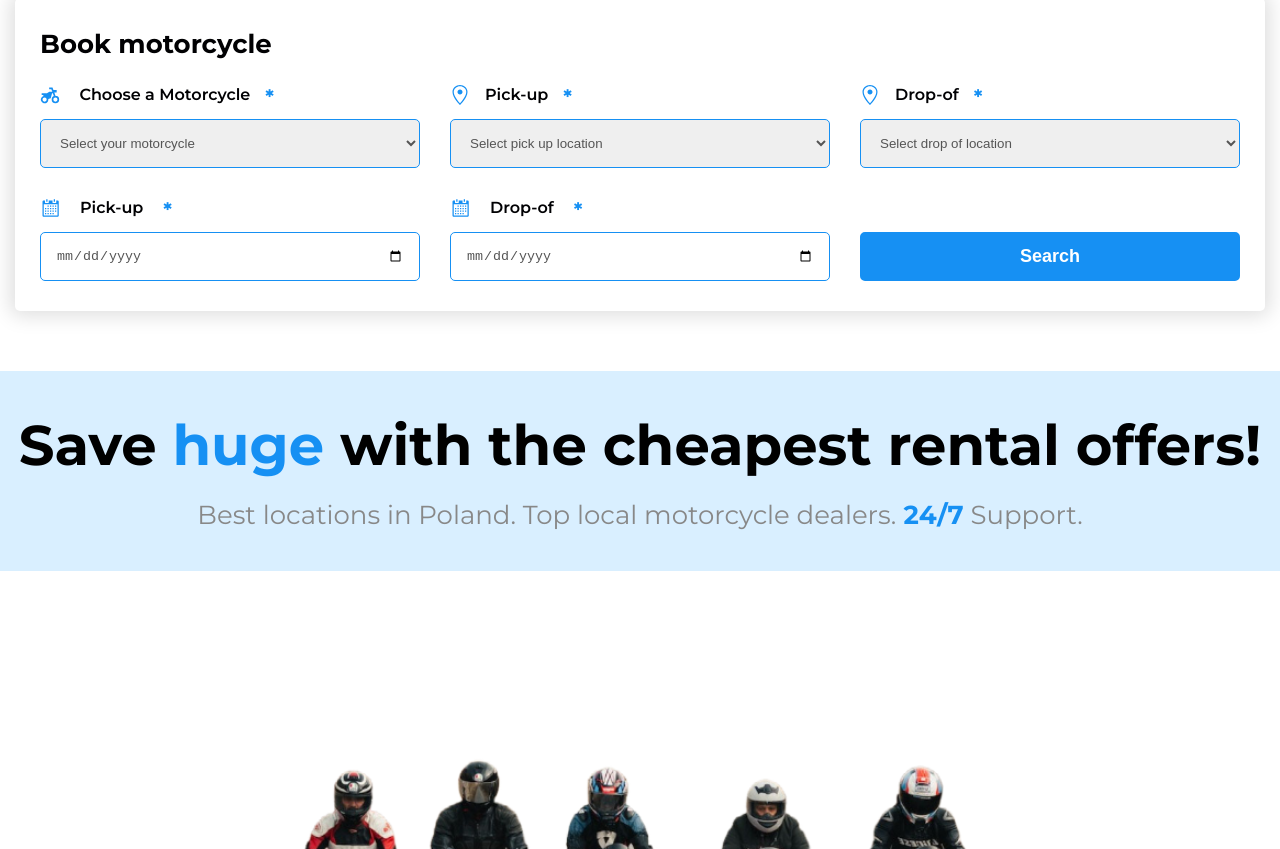
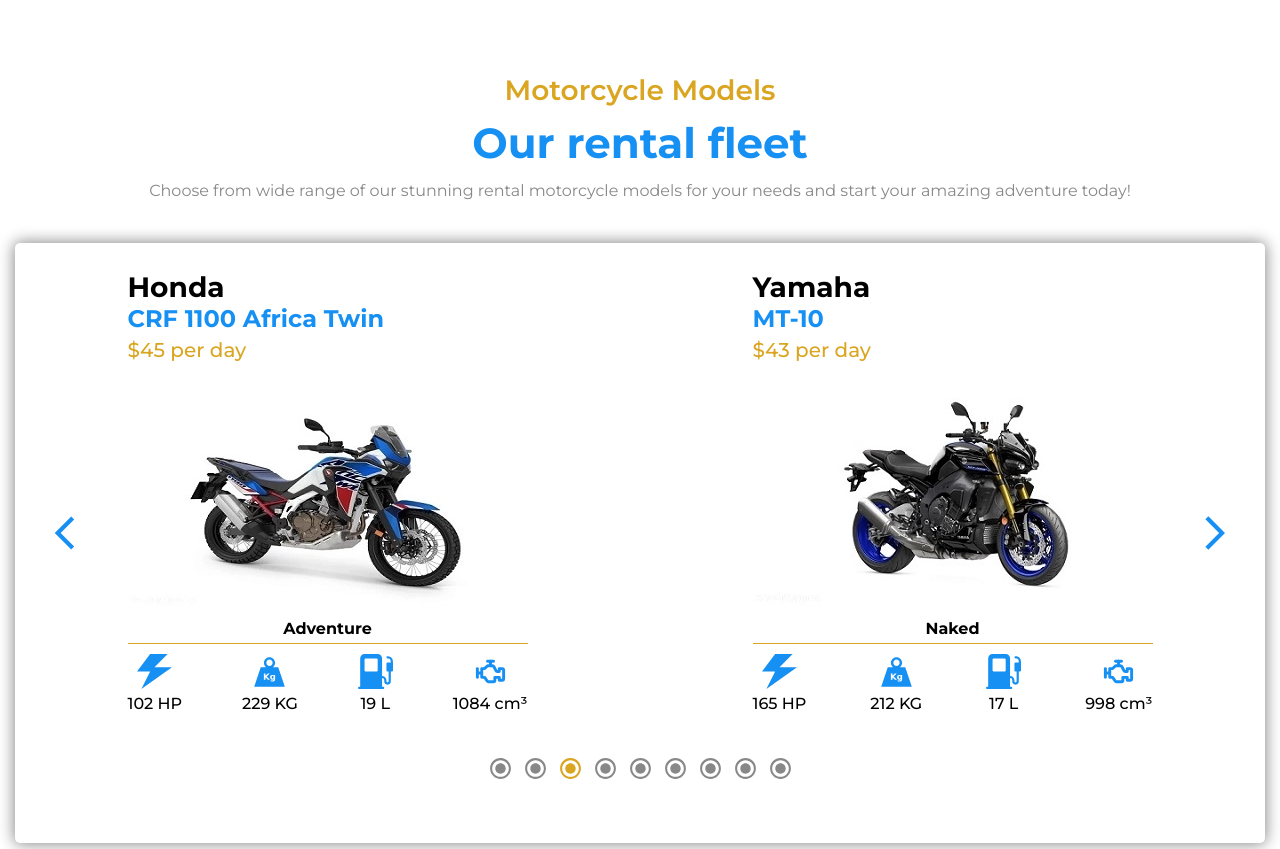
Before and after one commit to MattFvnDev/Moto_Rental, a React (Vite) app: page / in a window 1280 px wide. Shown: the part 1411-2260 px from the top of the page. Built offline with nearby package versions, Linux system fonts and the light colour scheme.

Commit message:
Developing pick-up section with carousel component and functionality.

```diff
--- /dev/null
+++ b/src/components/Carousel/Carousel.jsx
@@ -0,0 +1,98 @@
+import React, { useEffect, useState } from "react"
+import style from "./Carousel.module.css"
+import { CarouselItem } from "../index"
+import { motorcycleModels } from "../../constants"
+import {
+  MdOutlineArrowBackIos,
+  MdOutlineArrowForwardIos,
+  MdRadioButtonChecked,
+} from "react-icons/md"
+
+const Carousel = () => {
+  const [currentIndex, setCurrentIndex] = useState(0)
+  const [autoPlay, setAutoPlay] = useState(true)
+  let timeOut = null
+
+  useEffect(() => {
+    timeOut =
+      autoPlay &&
+      setTimeout(() => {
+        goForward()
+      }, 2500)
+  })
+
+  const goBackward = () => {
+    const isFirstItem = currentIndex === 0
+    const newIndex = isFirstItem
+      ? motorcycleModels.length - 1
+      : currentIndex - 1
+    setCurrentIndex(newIndex)
+  }
+  const goForward = () => {
+    const isLastItem = currentIndex === motorcycleModels.length - 1
+    const newIndex = isLastItem ? 0 : currentIndex + 1
+    setCurrentIndex(newIndex)
+  }
+
+  const goItem = (index) => {
+    setCurrentIndex(index)
+  }
+
+  return (
+    <div
+      className={style.Carousel}
+      onMouseEnter={() => {
+        setAutoPlay(false)
+        clearTimeout(timeOut)
+      }}
+      onMouseLeave={() => {
+        setAutoPlay(true)
+      }}
+    >
+      <div
+        className={style.Carousel__Inner}
+        style={{ transform: `translate(-${currentIndex * 100}%)` }}
+      >
+        {motorcycleModels.map((item) => {
+          return <CarouselItem item={item} {...item} />
+        })}
+      </div>
+
+      <div className={style.Carousel__Buttons}>
+        <button className={style.Left_Arrow} onClick={goBackward}>
+          <span>
+            <MdOutlineArrowBackIos size={40} style={{ color: "#1690f3" }} />
+          </span>
+        </button>
+        <div className={style.Radio__Buttons}>
+          {motorcycleModels.map((item, index) => {
+            return (
+              <button
+                key={item}
+                className={style.Radio_Indicator}
+                onClick={() => goItem(index)}
+              >
+                <span
+                  className={`${
+                    index === currentIndex
+                      ? `${style.Indicator_Active}`
+                      : `${style.Indicator}`
+                  }`}
+                >
+                  <MdRadioButtonChecked size={25} />
+                </span>
+              </button>
+            )
+          })}
+        </div>
+        <button className={style.Right_Arrow} onClick={goForward}>
+          <span>
+            <MdOutlineArrowForwardIos size={40} style={{ color: "#1690f3" }} />
+          </span>
+        </button>
+      </div>
+    </div>
+  )
+}
+
+export default Carousel
--- /dev/null
+++ b/src/components/Carousel/Carousel.module.css
@@ -0,0 +1,98 @@
+.Carousel {
+  overflow: hidden;
+  width: 29rem;
+  display: flex;
+  flex-direction: column;
+  justify-content: center;
+  position: relative;
+  margin: auto;
+  box-shadow: 0 0 15px 1px #888888;
+  border-radius: 5px;
+}
+
+.Carousel__Inner {
+  white-space: nowrap;
+  transition: transform 0.4s;
+}
+
+.Carousel__Buttons {
+  background: none;
+  border: none;
+  margin-top: 1rem;
+  padding: 0.5rem;
+  display: flex;
+  justify-content: center;
+}
+
+.Left_Arrow {
+  position: absolute;
+  top: 40%;
+  left: 0;
+  z-index: 1;
+  cursor: pointer;
+  background: none;
+  border: none;
+}
+
+.Right_Arrow {
+  z-index: 1;
+  position: absolute;
+  cursor: pointer;
+  background: none;
+  border: none;
+  top: 40%;
+  right: 0;
+}
+
+.Radio__Buttons {
+  display: flex;
+  justify-content: space-between;
+  align-items: center;
+  margin-bottom: 1rem;
+  gap: 0.5rem;
+}
+
+.Radio_Indicator {
+  border: none;
+  cursor: pointer;
+  background: none;
+}
+
+.Indicator_Active {
+  color: #daa520;
+}
+
+.Indicator {
+  color: #888888;
+}
+
+@media screen and (width>= 800px) {
+  .Carousel {
+    width: 100%;
+    height: 60rem;
+  }
+  .Radio__Buttons {
+    margin-top: 6rem;
+    gap: 1rem;
+  }
+  .Carousel__Inner {
+    max-width: 50%;
+  }
+  .Left_Arrow {
+    left: 1rem;
+    top: 45%;
+  }
+  .Right_Arrow {
+    right: 1rem;
+    top: 45%;
+  }
+}
+
+@media screen and (width>= 1150px) {
+  .Left_Arrow {
+    left: 3rem;
+  }
+  .Right_Arrow {
+    right: 3rem;
+  }
+}
--- /dev/null
+++ b/src/components/CarouselItem/CarouselItem.jsx
@@ -0,0 +1,56 @@
+import React from "react"
+import style from "./CarouselItem.module.css"
+import { ImPower } from "react-icons/im"
+import { GiWeight } from "react-icons/gi"
+import { BsFuelPumpFill } from "react-icons/bs"
+import { TbEngine } from "react-icons/tb"
+import MotorcycleCard from "../MotorcycleCard/MotorcycleCard"
+
+const CarouselItem = ({
+  id,
+  img,
+  brand,
+  type,
+  model,
+  engineDisplacement,
+  fuelCapacity,
+  price,
+  hP,
+  weight,
+}) => {
+  return (
+    <div key={id} className={style.CarouselItem}>
+      <div className={style.CarouselItem_Content}>
+        <div className={style.CarouselItem_Title}>
+          <div className={style.CarouselItem_Title__Text}>
+            <h3>{brand}</h3>
+            <h4>{model}</h4>
+            <p>{price} per day</p>
+          </div>
+          <img src={img} alt={model} />
+          <h5>{type}</h5>
+        </div>
+        <div className={style.CarouselItem_Stats}>
+          <div className={style.CarouselItem_Stats__Box}>
+            <ImPower size={35} style={{ color: "#1690f3" }} />
+            <p>{hP} HP</p>
+          </div>
+          <div className={style.CarouselItem_Stats__Box}>
+            <GiWeight size={35} style={{ color: "#1690f3" }} />
+            <p>{weight} KG</p>
+          </div>
+          <div className={style.CarouselItem_Stats__Box}>
+            <BsFuelPumpFill size={35} style={{ color: "#1690f3" }} />
+            <p>{fuelCapacity} L</p>
+          </div>
+          <div className={style.CarouselItem_Stats__Box}>
+            <TbEngine size={35} style={{ color: "#1690f3" }} />
+            <p>{engineDisplacement} cm³</p>
+          </div>
+        </div>
+      </div>
+    </div>
+  )
+}
+
+export default CarouselItem
--- /dev/null
+++ b/src/components/CarouselItem/CarouselItem.module.css
@@ -0,0 +1,72 @@
+.CarouselItem {
+  display: inline-flex;
+  align-items: center;
+  justify-content: center;
+  height: 38rem;
+  width: 100%;
+}
+
+.CarouselItem_Content {
+  background-color: #ffffff;
+  padding: 1.5rem 1.5rem;
+}
+
+.CarouselItem_Title {
+  width: 100%;
+  height: auto;
+}
+
+.CarouselItem_Title img {
+  width: 100%;
+  object-fit: contain;
+  margin-bottom: 1rem;
+}
+
+.CarouselItem_Title h5 {
+  font-size: 1.6rem;
+  color: #000000;
+  text-align: center;
+  margin-bottom: 0.5rem;
+}
+
+.CarouselItem_Title__Text {
+  color: #000000;
+  text-align: start;
+  margin-bottom: 2rem;
+}
+
+.CarouselItem_Title__Text h3 {
+  font-size: 2.8rem;
+}
+
+.CarouselItem_Title__Text h4 {
+  font-size: 2.4rem;
+  color: #1690f3;
+}
+
+.CarouselItem_Title__Text p {
+  font-size: 2rem;
+  color: #daa520;
+  font-weight: 500;
+  margin-top: 0.5rem;
+}
+
+.CarouselItem_Stats {
+  display: flex;
+  justify-content: space-between;
+  border-top: 1px solid #daa520;
+}
+
+.CarouselItem_Stats__Box {
+  display: flex;
+  flex-direction: column;
+  align-items: center;
+  color: #000000;
+  margin-top: 1rem;
+}
+
+.CarouselItem_Stats__Box p {
+  font-size: 1.6rem;
+  margin-top: 0.5rem;
+  font-weight: 500;
+}
--- /dev/null
+++ b/src/components/Pick/Pick.jsx
@@ -0,0 +1,25 @@
+import React from "react"
+import style from "./Pick.module.css"
+import { Carousel } from "../index"
+import { Link } from "react-router-dom"
+import { FaCheckDouble } from "react-icons/fa"
+
+const Pick = () => {
+  return (
+    <section className={style.Pick_Section}>
+      <div className={style.Pick_Container}>
+        <div className={style.Pick_Content}>
+          <h3>Motorcycle Models</h3>
+          <h2>Our rental fleet</h2>
+          <p>
+            Choose from wide range of our stunning rental motorcycle models for
+            your needs and start your amazing adventure today!
+          </p>
+        </div>
+        <Carousel />
+      </div>
+    </section>
+  )
+}
+
+export default Pick
--- /dev/null
+++ b/src/components/Pick/Pick.module.css
@@ -0,0 +1,34 @@
+.Pick_Section {
+  padding: 10rem 0;
+}
+.Pick_Container {
+  margin: 0 auto !important;
+  max-width: 133rem !important;
+  padding: 0 1.5rem !important;
+}
+
+.Pick_Content {
+  display: flex;
+  flex-direction: column;
+  text-align: center;
+  margin-bottom: 4rem;
+}
+
+.Pick_Content h3 {
+  font-size: 2.8rem;
+  font-weight: 600;
+  color: #000000;
+  color: #daa520;
+}
+
+.Pick_Content h2 {
+  font-size: 4.2rem;
+  margin: 1rem 1rem;
+  color: #1690f3;
+}
+
+.Pick_Content p {
+  font-size: 1.6rem;
+  line-height: 1.5;
+  color: #888888;
+}
--- a/src/components/index.js
+++ b/src/components/index.js
@@ -15,6 +15,9 @@
 import TeamCard from "./TeamCard/TeamCard"
 import MotorcycleCard from "./MotorcycleCard/MotorcycleCard"
 import Filter from "./Filter/Filter"
+import Pick from "./Pick/Pick"
+import Carousel from "./Carousel/Carousel"
+import CarouselItem from "./CarouselItem/CarouselItem"
 
 export {
   Hero,
@@ -34,4 +37,7 @@
   TeamCard,
   MotorcycleCard,
   Filter,
+  Pick,
+  Carousel,
+  CarouselItem,
 }
--- a/src/pages/Home/Home.jsx
+++ b/src/pages/Home/Home.jsx
@@ -9,12 +9,14 @@
   Testimonials,
   Footer,
   MobileApp,
-} from "../../components"
+  Pick,
+} from "../../components/index"
 
 const Home = () => (
   <>
     <Hero />
     <Plan />
+    <Pick />
     <BookForm />
     <Banner />
     <ChooseUs />
```
Also changed, not shown: src/components/Footer/Footer.jsx (+0 -14 lines).
